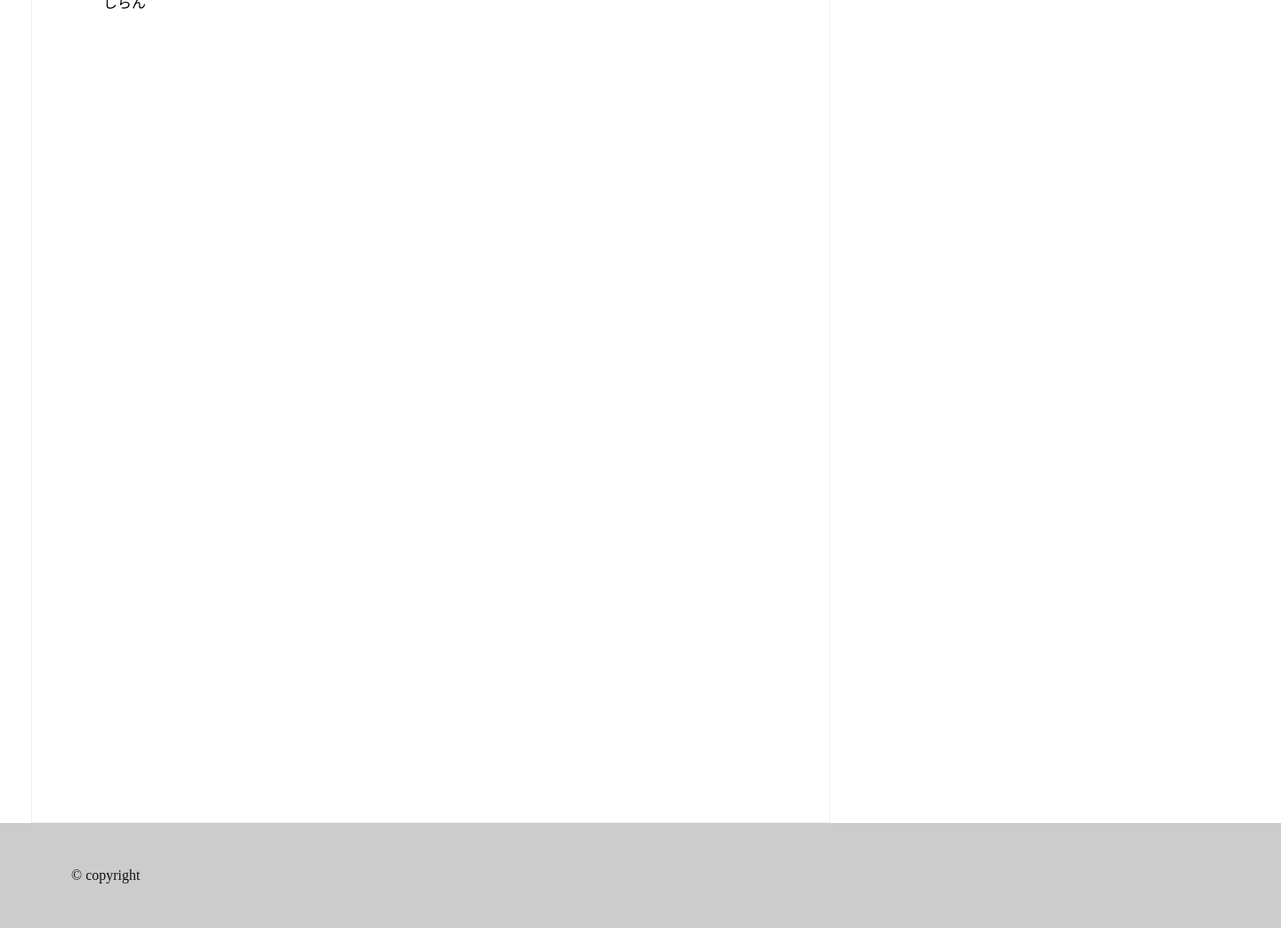
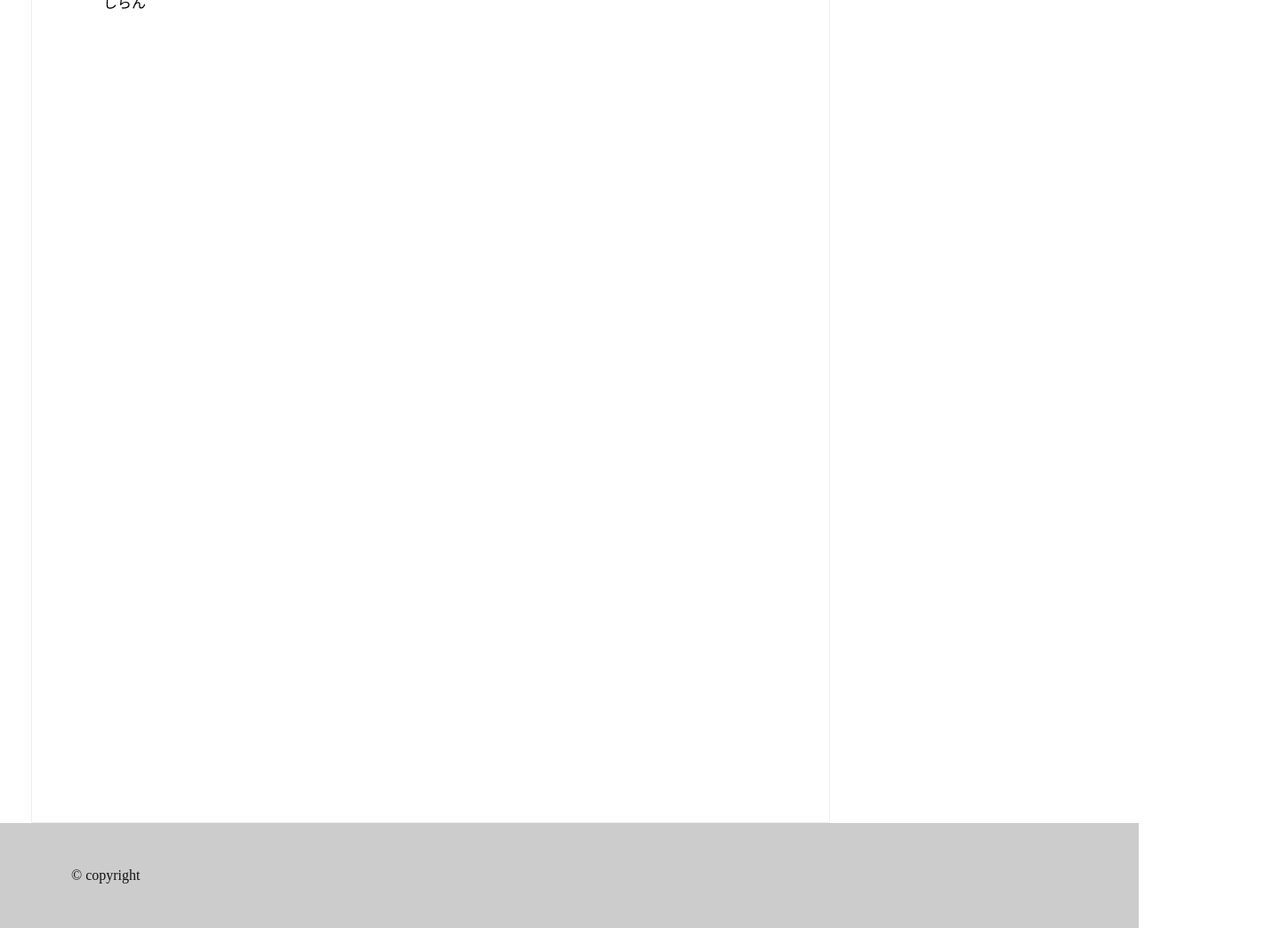
Before and after one commit to wasono575/wasono575.github.io, a plain HTML site: page index.html in a window 1280 px wide. Shown: the part 339-1382 px from the top of the page at 89% size, 1440 px wide, since content can reach past the window. Drawn offline with Linux system fonts and the light colour scheme.

Commit message:
Update style.css

```diff
--- a/css/style.css
+++ b/css/style.css
@@ -41,7 +41,7 @@ border:  solid 1px #eee;
 
 #footer{
 clear:  left;
-width:  100vw;
+width:  calc(100vw - 160px);
 padding:  50px;
 padding-left:  80px;
 padding-right:  80px;
```
